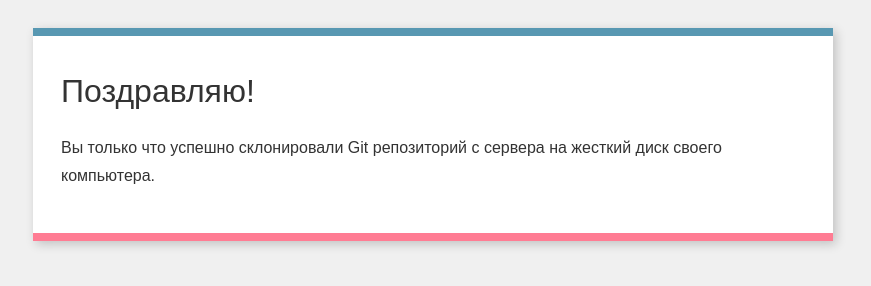
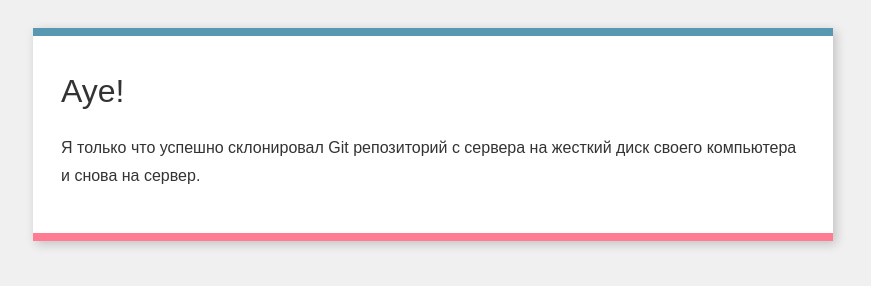
Before and after one commit to Sanyastiy/htmltraining, a plain HTML site: page index.html in a window 1280 px wide. Shown: the whole page, without its empty margins (207-1078 px from the left). Drawn offline with Linux system fonts and the light colour scheme.

Commit message:
changes in index

```diff
--- a/index.html
+++ b/index.html
@@ -9,10 +9,10 @@
     </head>
     <body>
         <div class="box">
-            <h1>Поздравляю!</h1>
+            <h1>Aye!</h1>
             <p>
-                Вы только что успешно склонировали Git репозиторий с сервера на
-                жесткий диск своего компьютера.
+                Я только что успешно склонировал Git репозиторий с сервера на
+                жесткий диск своего компьютера и снова на сервер.
             </p>
         </div>
     </body>
```
